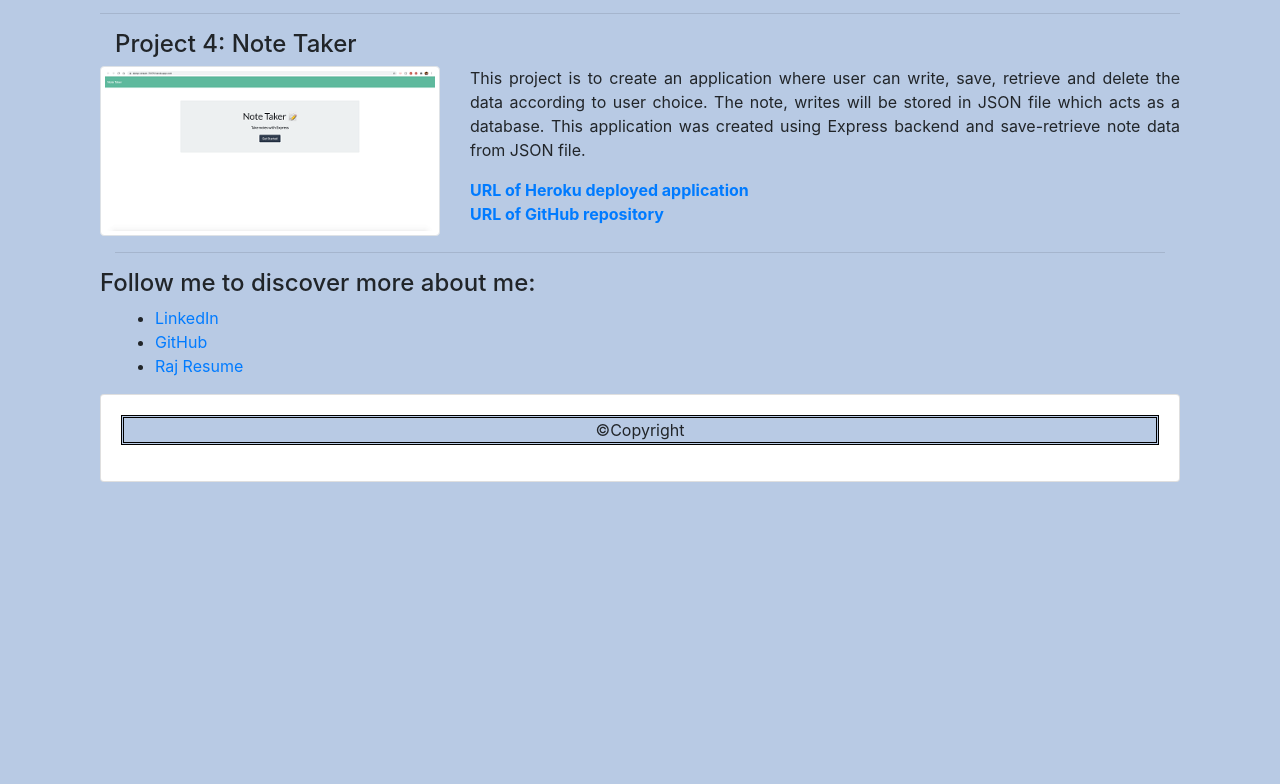
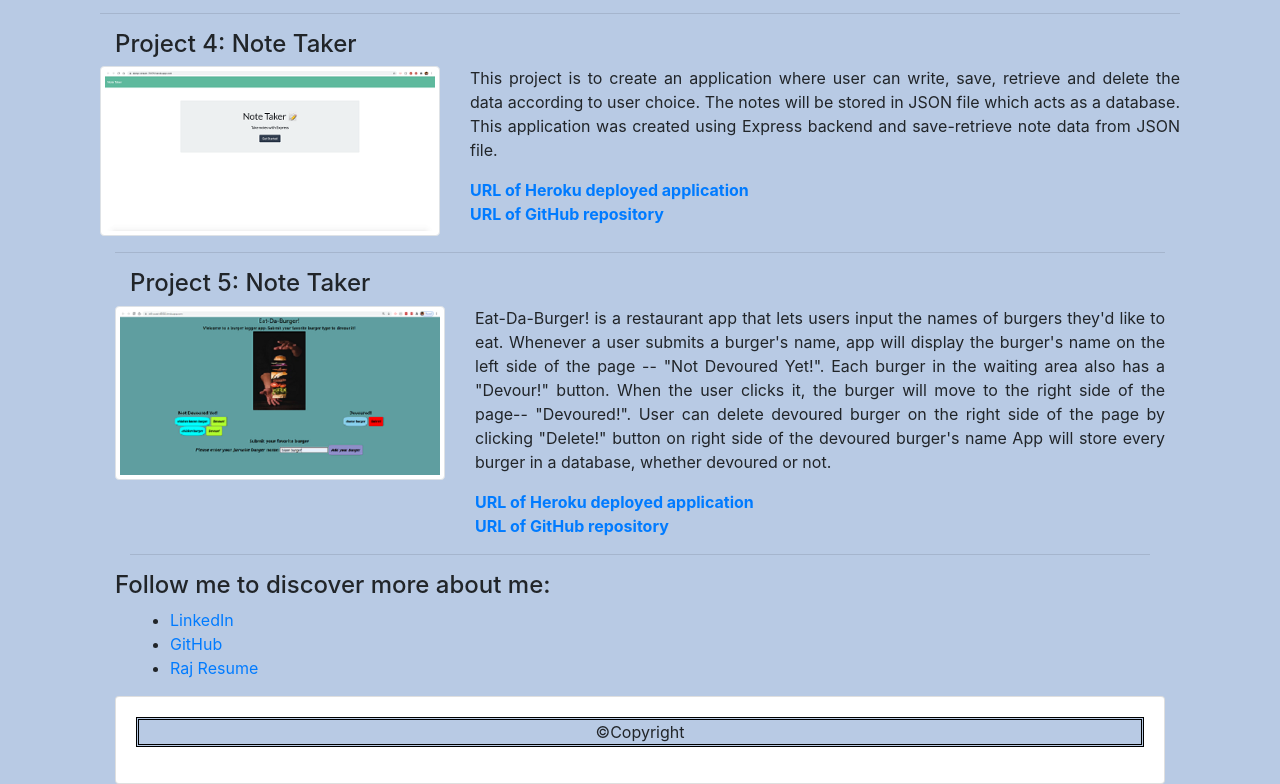
Before and after one commit to shreraje/Homework-2, a plain HTML site: page HTML/portfolio.html in a window 1280 px wide. Shown: the part 1285-2069 px from the top of the page. Before the commit the page ends 1767 px from the top, so only its background shows below. Drawn offline with nearby package versions, Linux system fonts and the light colour scheme.

Commit message:
Adding project-5 A Burger Logger App

```diff
--- a/HTML/portfolio.html
+++ b/HTML/portfolio.html
@@ -139,7 +139,7 @@
         </div>
         <hr>
 
-      <!--  Project 3 Information -->
+      <!--  Project 4 Information -->
       <div class="container">
         <div class="row">
           <div class="col-md-12">
@@ -151,11 +151,37 @@
               <img src="../Assets/Images/project-4 screenshot.png"alt="Timed Code Quiz App Screenshot" class="img-thumbnail">
             </div>
             <div class="col-md-8">
-              <p style="text-align: justify"> This project is to create an application where user can write, save, retrieve and delete the data according to user choice. The note, writes will be stored in JSON file which acts as a database. This application was created using Express backend and save-retrieve note data from JSON file.</p>
+              <p style="text-align: justify"> This project is to create an application where user can write, save, retrieve and delete the data according to user choice. The notes will be stored in JSON file which acts as a database. This application was created using Express backend and save-retrieve note data from JSON file.</p>
               <div class="card-action">
                 <a href="https://damp-stream-70179.herokuapp.com/" target="_blank"><b>URL of Heroku deployed application</b></a>
               </div>
               <a href="https://github.com/shreraje/note-taker/" target="_blank"><b>URL of GitHub repository</b></a>
+            </div>
+          </div>
+        </div>
+        <hr>
+
+      <!--  Project 5 Information -->
+      <div class="container">
+        <div class="row">
+          <div class="col-md-12">
+            <h4 class="project-header">Project 5: Note Taker
+            </h4>
+          </div>
+          <div class="row">
+            <div class="col-md-4">
+              <img src="../Assets/Images/project-5 screenshot.png"alt="Timed Code Quiz App Screenshot" class="img-thumbnail">
+            </div>
+            <div class="col-md-8">
+              <p style="text-align: justify"> Eat-Da-Burger! is a restaurant app that lets users input the names of burgers they'd like to eat.
+                Whenever a user submits a burger's name, app will display the burger's name on the left side of the page -- "Not Devoured Yet!".
+                Each burger in the waiting area also has a "Devour!" button. When the user clicks it, the burger will move to the right side of the page-- "Devoured!".
+                User can delete devoured burger on the right side of the page by clicking "Delete!" button on right side of the devoured burger's name
+                App will store every burger in a database, whether devoured or not.</p>
+              <div class="card-action">
+                <a href="https://still-coast-40502.herokuapp.com/" target="_blank"><b>URL of Heroku deployed application</b></a>
+              </div>
+              <a href="https://github.com/shreraje/A-Burger-Logger/" target="_blank"><b>URL of GitHub repository</b></a>
             </div>
           </div>
         </div>
```
Also changed, not shown: Assets/Images/project-5 screenshot.png (added).
